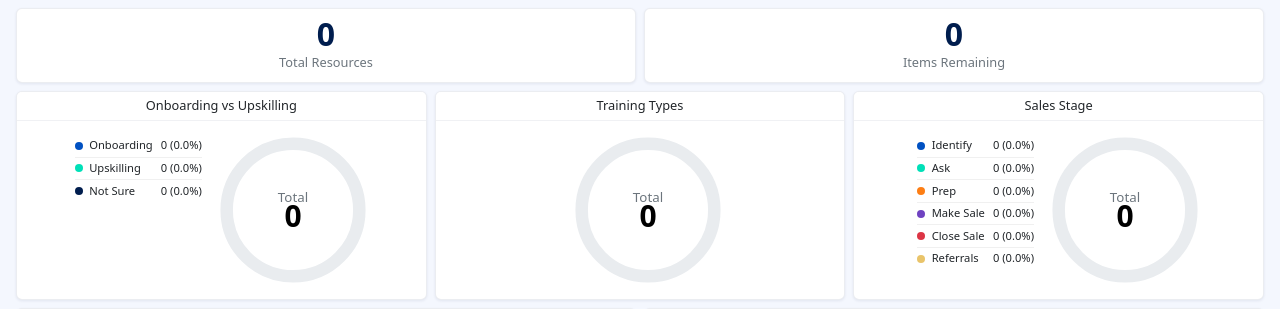
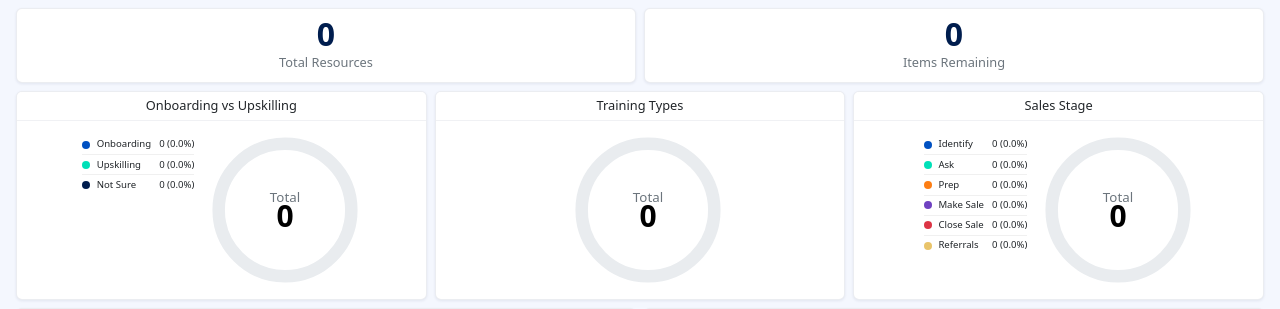
Before and after one commit to juanathanwickston/TCM, a Django app: page /dashboard/ in a window 1280 px wide. Shown: the part 33-342 px from the top of the page. Run offline with Django 5.2, Linux system fonts and the light colour scheme; the visitor is signed in with stand-in values (Sample User, id 1); data that the repository does not hold is empty; some libraries are stand-ins or nearby versions.

Commit message:
style: reduce donut chart legend font size from 0.7rem to 0.6rem

```diff
--- a/tcm_app/templates/tcm_app/dashboard.html
+++ b/tcm_app/templates/tcm_app/dashboard.html
@@ -93,7 +93,7 @@
     /* Donut Breakdown Table */
     .donut-breakdown {
         flex-shrink: 0;
-        font-size: 0.7rem;
+        font-size: 0.6rem;
     }
 
     .donut-breakdown-row {
```
